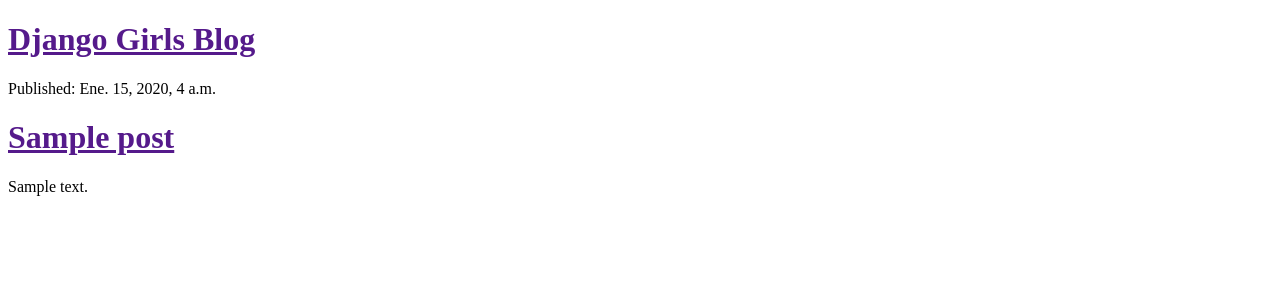
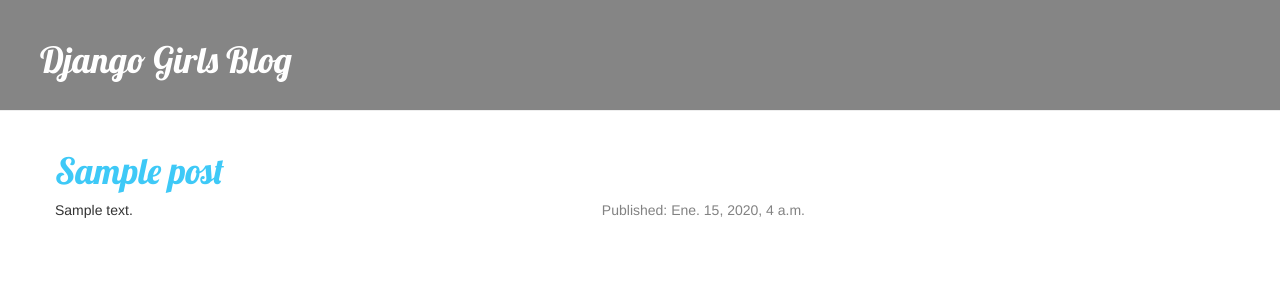
Before and after one commit to SueCrdv/my-first-blog, a Django app: template blog/templates/blog/post_list.html in a window 1280 px wide. Shown: the top 300 px of the page. Run offline with Django 3.2, Linux system fonts and the light colour scheme; the template is opened without the code that fills it: values that come from a table or form of the project are taken from there, others are empty; tables that the repository leaves empty hold one stand-in row (values such as "Sample post"); some libraries are stand-ins or nearby versions.

Commit message:
Se agregaron views y static files

```diff
--- /dev/null
+++ b/blog/static/css/blog.css
@@ -0,0 +1,54 @@
+@CHARSET "ISO-8859-1";
+/* body{ */
+/* 	padding-left: 15px; */
+/* 	padding-right: 15px */
+/* } */
+
+.page-header{
+	background-color: #858585;
+	margin-top: 0;
+	padding: 20px 20px 20px 40px;
+}
+
+.page-header h1, .page-header h1 a,
+ .page-header h1 a:visited, .page-header h1 a:active{
+	color: white;
+	font-size: 36px;
+	text-decoration: none;
+}
+
+.content{
+	margin-left: 40px;
+}
+
+h1, h2, h3, h4{
+	font-family: 'Lobster', cursive;
+}
+
+.date{
+	float: right;
+	color: #828282;
+}
+
+.save{
+	float: right;
+}
+
+.post-form textarea, .post-form input{
+	width: 100%;x
+}
+
+.top-menu, .top-menu:hover, .top-menu:visited {
+	color: white;
+	float: right;
+	font-size: 26pt;
+	margin-right: 20px;
+}
+
+.post {
+	margin-bottom: 70px;
+}
+
+.post h1 a, .post h1 a:visited{
+	color: #3EC9F7;
+}
--- /dev/null
+++ b/blog/templates/blog/base.html
@@ -0,0 +1,25 @@
+{% load staticfiles %}
+<!DOCTYPE html>
+<html>
+<head>
+<meta charset="ISO-8859-1">
+<link rel="stylesheet" href="//maxcdn.bootstrapcdn.com/bootstrap/3.3.6/css/bootstrap.min.css">
+<link rel="stylesheet" href="//maxcdn.bootstrapcdn.com/bootstrap/3.3.6/css/bootstrap-theme.min.css">
+<link href="http://fonts.googleapis.com/css?family=Lobster&subset=latin,latin-ext" rel="stylesheet" type="text/css">
+<link rel="stylesheet" href="{% static 'css/blog.css' %}"><link>
+<title>Django Girls blog</title>
+</head>
+<body>
+	<div class="page-header">
+        <h1><a href="/">Django Girls Blog</a></h1>
+    </div>
+    <div class="content container">
+        <div class="row">
+            <div class="col-md-8">
+            {% block content %}
+            {% endblock %}
+            </div>
+        </div>
+    </div>
+</body>
+</html>
--- a/blog/templates/blog/post_list.html
+++ b/blog/templates/blog/post_list.html
@@ -1,19 +1,11 @@
-<!DOCTYPE html>
-<html>
-<head>
-<meta charset="ISO-8859-1">
-<title>Django Girls blog</title>
-</head>
-<body>
-	<div>
-		<h1><a href="">Django Girls Blog</a></h1>
-	</div>
+{% extends 'blog/base.html' %}
+
+{% block content %}
 	{% for post in posts %}
-		<div>
-			<p>Published: {{ post.published_date }}</p>
-			<h1><a href="">{{ post.title }}</a></h1>
+		<div class="post">
+			<h1><a href="{% url 'blog.views.post_detail' pk=post.pk %}" >{{ post.title }}</a></h1>
+			<div class="date">Published: {{ post.published_date }}</div>
 			<p>{{ post.text|linebreaks }}</p>
 		</div>
 	{% endfor %}
-</body>
-</html>
+{% endblock content %}
--- a/blog/urls.py
+++ b/blog/urls.py
@@ -8,4 +8,5 @@
 
 urlpatterns = [
     url(r'^$', views.post_list),
+    url(r'^post/(?P<pk>[0-9]+)/$', views.post_detail),
 ]
--- a/blog/views.py
+++ b/blog/views.py
@@ -1,4 +1,4 @@
-from django.shortcuts import render
+from django.shortcuts import render, get_object_or_404
 from django.utils import timezone
 from .models import Post
 
@@ -6,3 +6,7 @@
 def post_list(request):
     posts = Post.objects.filter(published_date__lte=timezone.now()).order_by('published_date')
     return render(request, 'blog/post_list.html', {'posts': posts})
+
+def post_detail (request, pk):
+    post = get_object_or_404(Post, pk=pk)
+    return render(request, 'blog/post_detail.html', {'post': post})
```
Also changed, not shown: blog/templates/blog/post_detail.html (added, +13 -0 lines).
